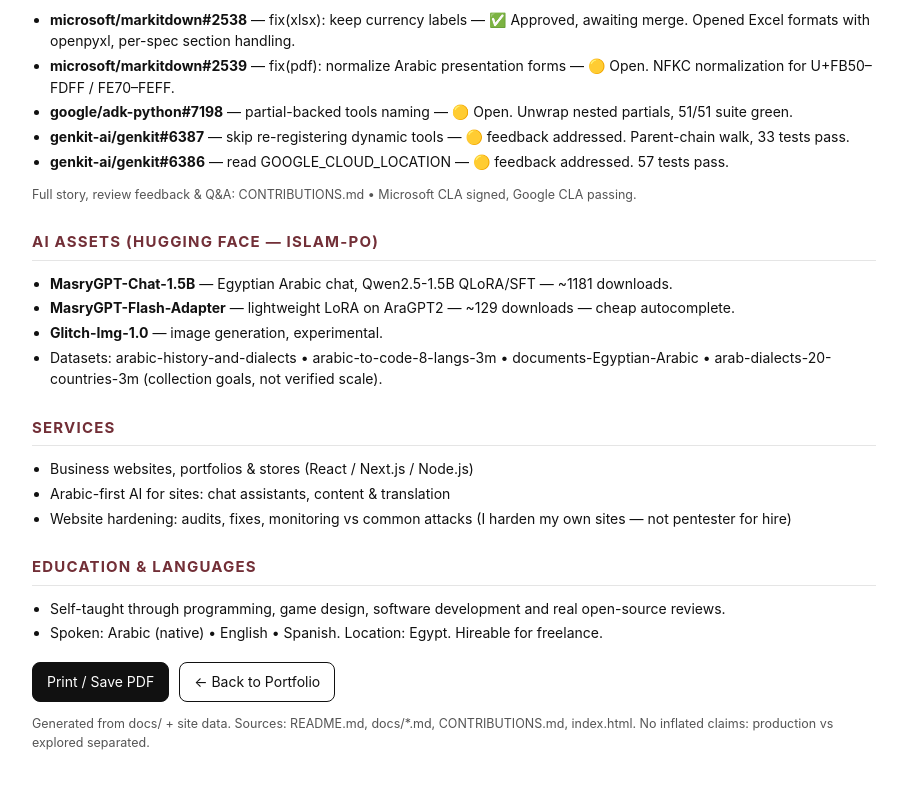
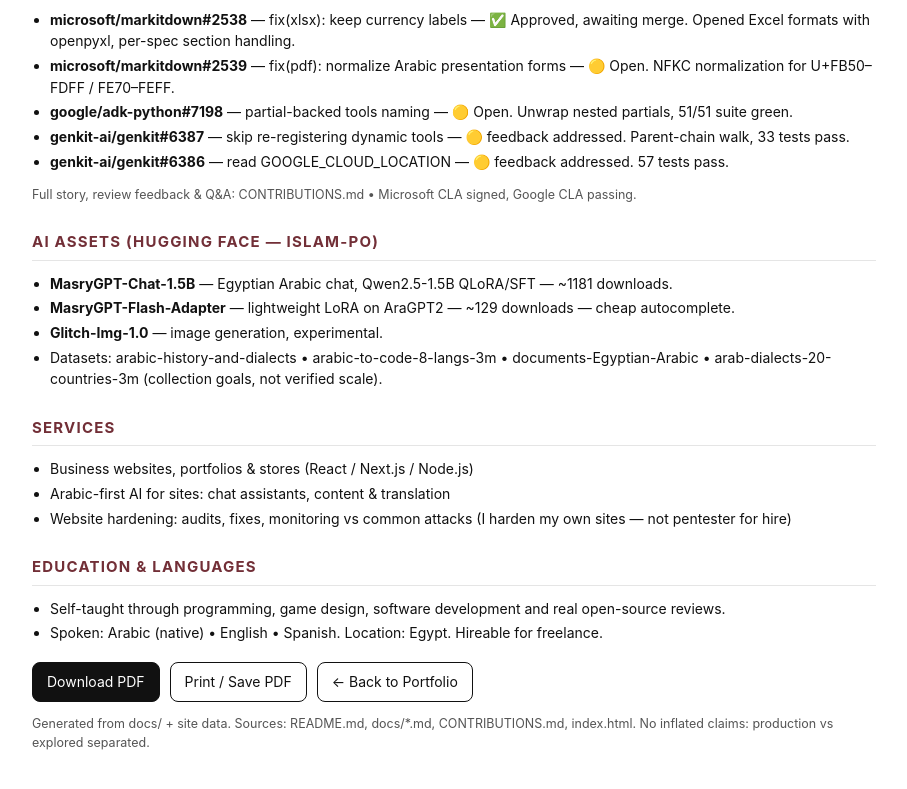
Before and after one commit to aslamalkarywk7/aslamalkarywk7, a plain HTML site: page cv.html in a window 1280 px wide. Shown: the part 1296-2085 px from the top of the page, without its empty margins (186-1093 px from the left). Drawn offline with Linux system fonts and the light colour scheme.

Commit message:
feat(cv): add professional PDF version Islam-El-Nashar-CV.pdf + download link

```diff
--- a/cv.html
+++ b/cv.html
@@ -104,7 +104,8 @@
 </ul>
 
 <div class="actions">
-<a class="btn primary" href="#" onclick="window.print();return false">Print / Save PDF</a>
+<a class="btn primary" href="Islam-El-Nashar-CV.pdf" download>Download PDF</a>
+<a class="btn" href="#" onclick="window.print();return false">Print / Save PDF</a>
 <a class="btn" href="index.html">← Back to Portfolio</a>
 </div>
 <p class="small">Generated from docs/ + site data. Sources: README.md, docs/*.md, CONTRIBUTIONS.md, index.html. No inflated claims: production vs explored separated.</p>
```
Also changed, not shown: 1 other file.
